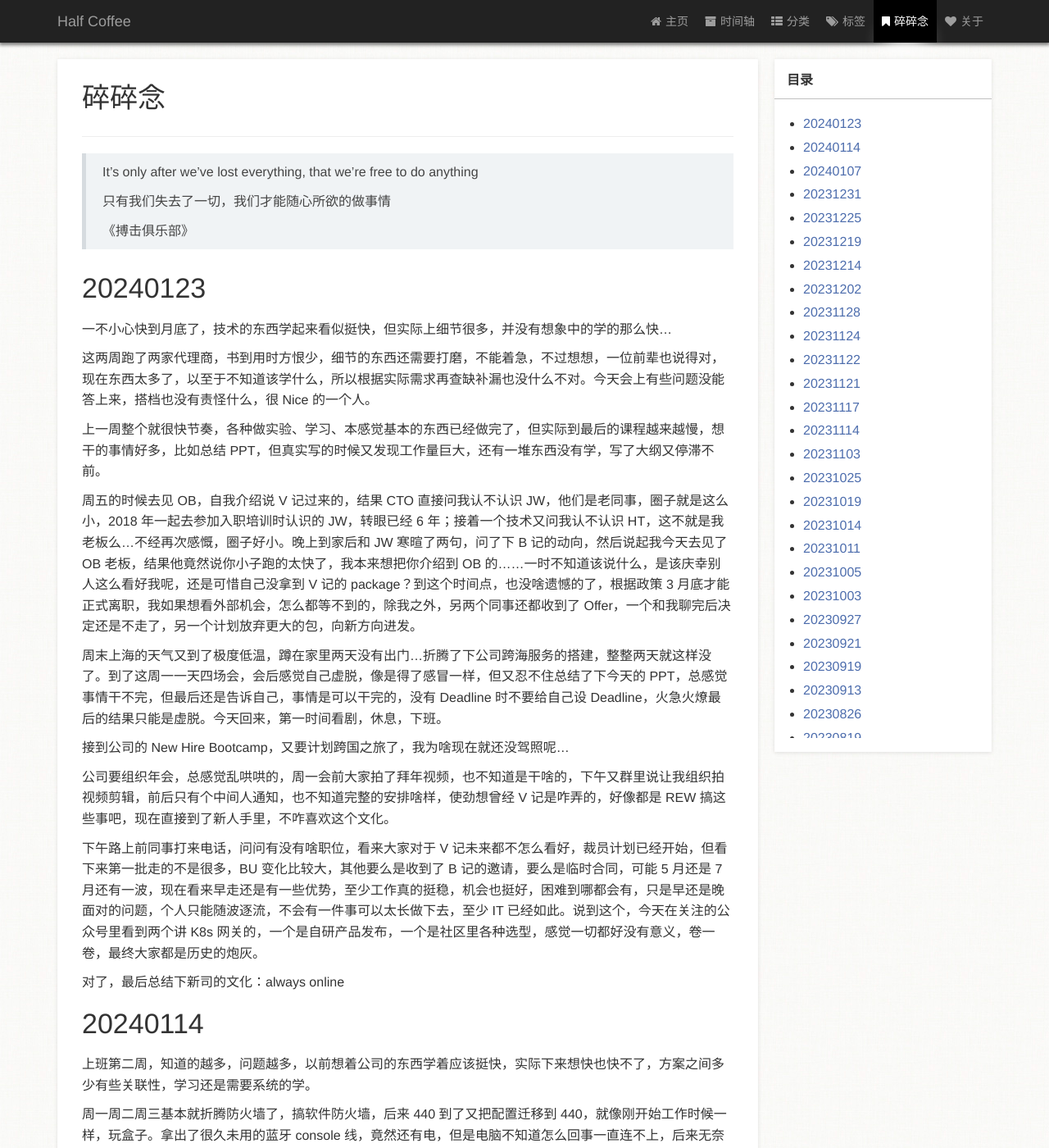
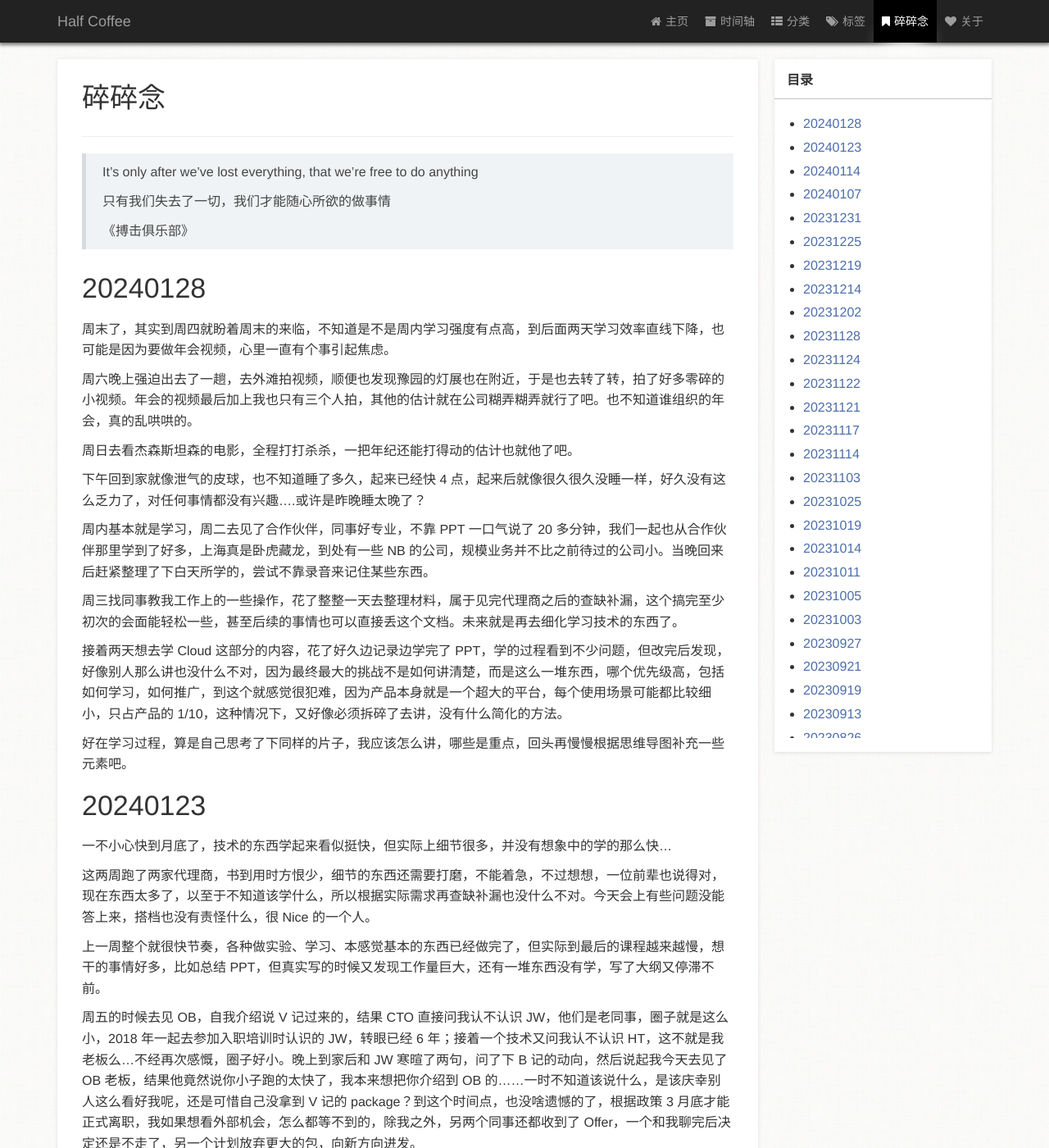
Before and after one commit to zm1990s/halfcoffee, a Jekyll site: the page built from page/3碎碎念.md, in a window 1280 px wide and 1400 px high. Shown: the whole window at 82% size. Built offline with Jekyll 4.4.1, drawn with Linux system fonts in a browser that asks for light colours; a style sheet for code colours, icons or effects is not loaded.

Commit message:
20240128

```diff
--- a/page/3碎碎念.md
+++ b/page/3碎碎念.md
@@ -13,6 +13,24 @@ type: page
 > 只有我们失去了一切，我们才能随心所欲的做事情
 >
 > 《搏击俱乐部》
+
+# 20240128
+
+周末了，其实到周四就盼着周末的来临，不知道是不是周内学习强度有点高，到后面两天学习效率直线下降，也可能是因为要做年会视频，心里一直有个事引起焦虑。
+
+周六晚上强迫出去了一趟，去外滩拍视频，顺便也发现豫园的灯展也在附近，于是也去转了转，拍了好多零碎的小视频。年会的视频最后加上我也只有三个人拍，其他的估计就在公司糊弄糊弄就行了吧。也不知道谁组织的年会，真的乱哄哄的。
+
+周日去看杰森斯坦森的电影，全程打打杀杀，一把年纪还能打得动的估计也就他了吧。
+
+下午回到家就像泄气的皮球，也不知道睡了多久，起来已经快 4 点，起来后就像很久很久没睡一样，好久没有这么乏力了，对任何事情都没有兴趣....或许是昨晚睡太晚了？
+
+周内基本就是学习，周二去见了合作伙伴，同事好专业，不靠 PPT 一口气说了 20 多分钟，我们一起也从合作伙伴那里学到了好多，上海真是卧虎藏龙，到处有一些 NB 的公司，规模业务并不比之前待过的公司小。当晚回来后赶紧整理了下白天所学的，尝试不靠录音来记住某些东西。
+
+周三找同事教我工作上的一些操作，花了整整一天去整理材料，属于见完代理商之后的查缺补漏，这个搞完至少初次的会面能轻松一些，甚至后续的事情也可以直接丢这个文档。未来就是再去细化学习技术的东西了。
+
+接着两天想去学 Cloud 这部分的内容，花了好久边记录边学完了 PPT，学的过程看到不少问题，但改完后发现，好像别人那么讲也没什么不对，因为最终最大的挑战不是如何讲清楚，而是这么一堆东西，哪个优先级高，包括如何学习，如何推广，到这个就感觉很犯难，因为产品本身就是一个超大的平台，每个使用场景可能都比较细小，只占产品的 1/10，这种情况下，又好像必须拆碎了去讲，没有什么简化的方法。
+
+好在学习过程，算是自己思考了下同样的片子，我应该怎么讲，哪些是重点，回头再慢慢根据思维导图补充一些元素吧。
 
 # 20240123
 
```
